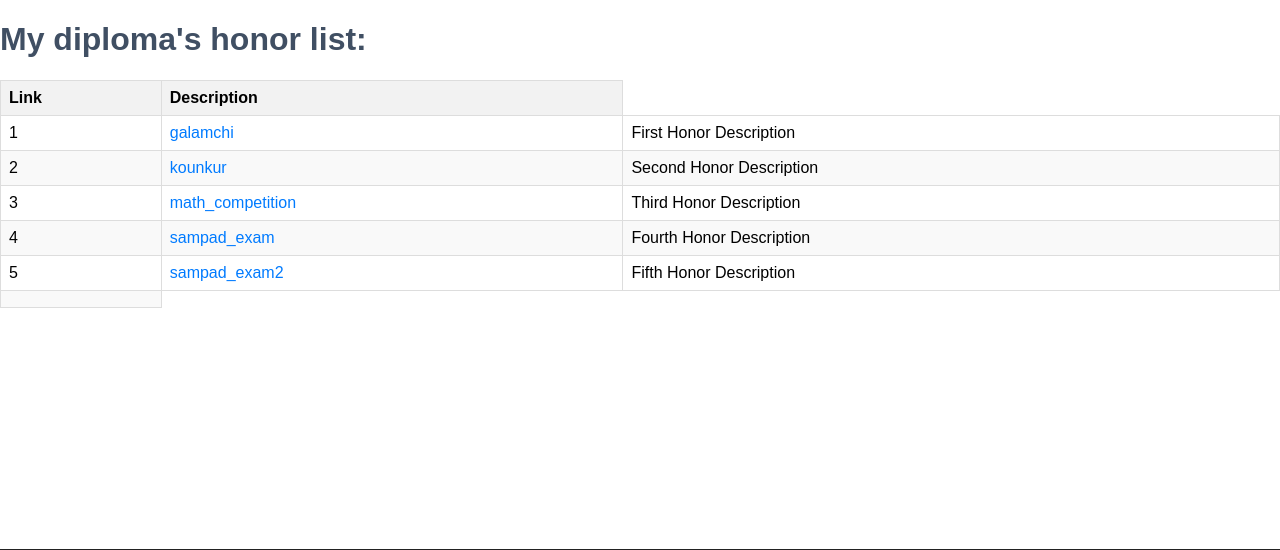
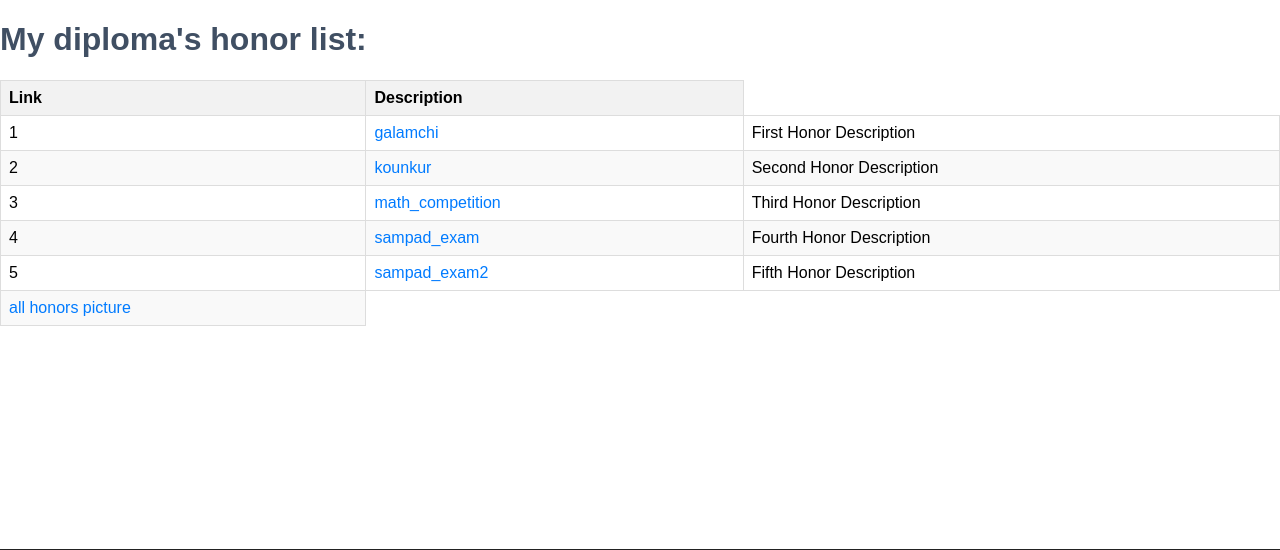
Before and after one commit to yasharzavary/honor_show, a Django app: page / in a window 1280 px wide. Shown: the part 48-598 px from the top of the page. Run offline with Django 5.2, Linux system fonts and the light colour scheme.

Commit message:
bug fixed

```diff
--- a/honor_show/templates/main/index.html
+++ b/honor_show/templates/main/index.html
@@ -37,7 +37,7 @@
             <td>Fifth Honor Description</td>
         </tr>
         <tr>
-            <td><a href="{% url 'all_in_one' %}"></a></td>
+            <td><a href="{% url 'all_in_one' %}">all honors picture</a></td>
         </tr>
     </tbody>
 </table>
```
